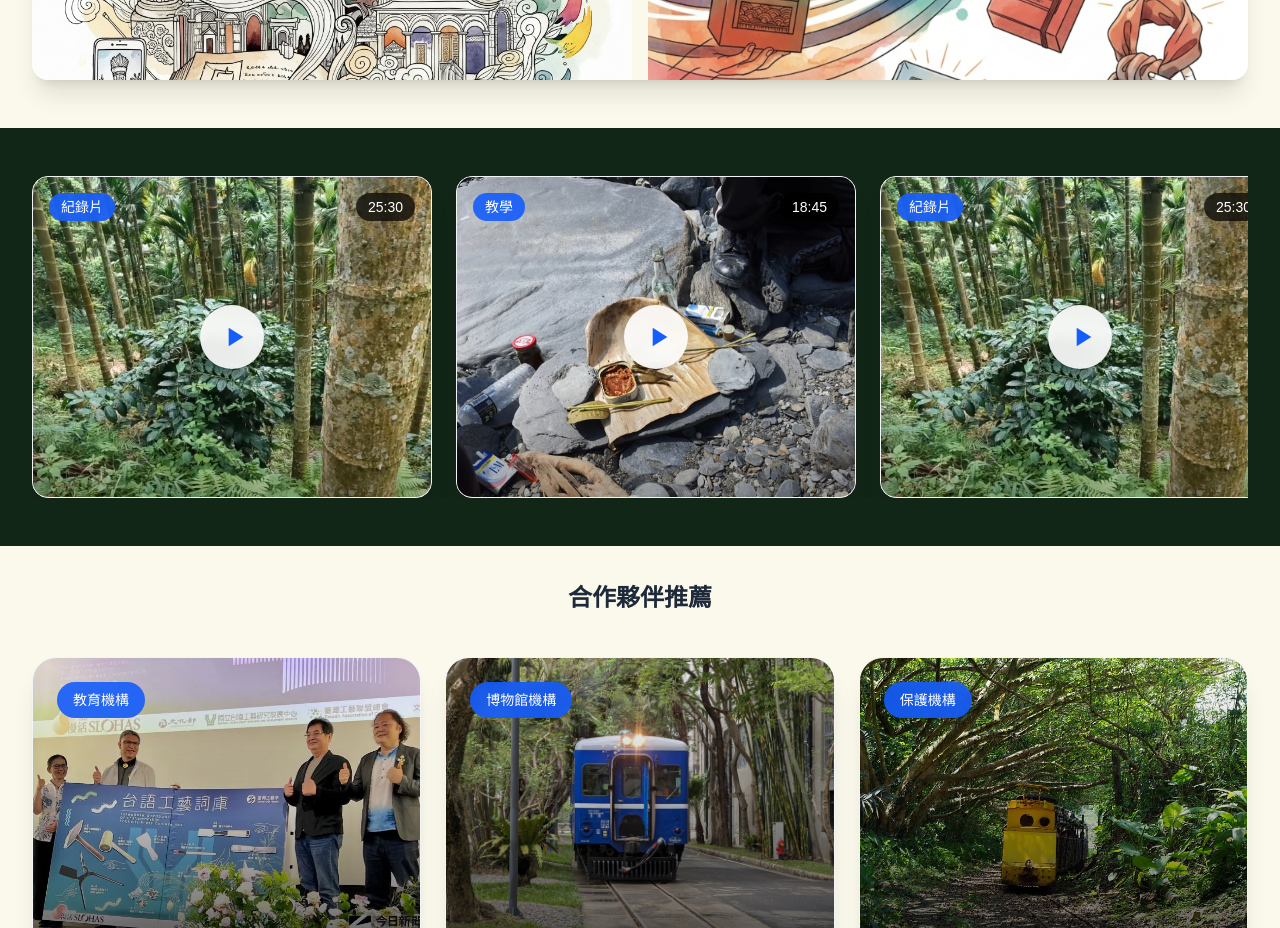
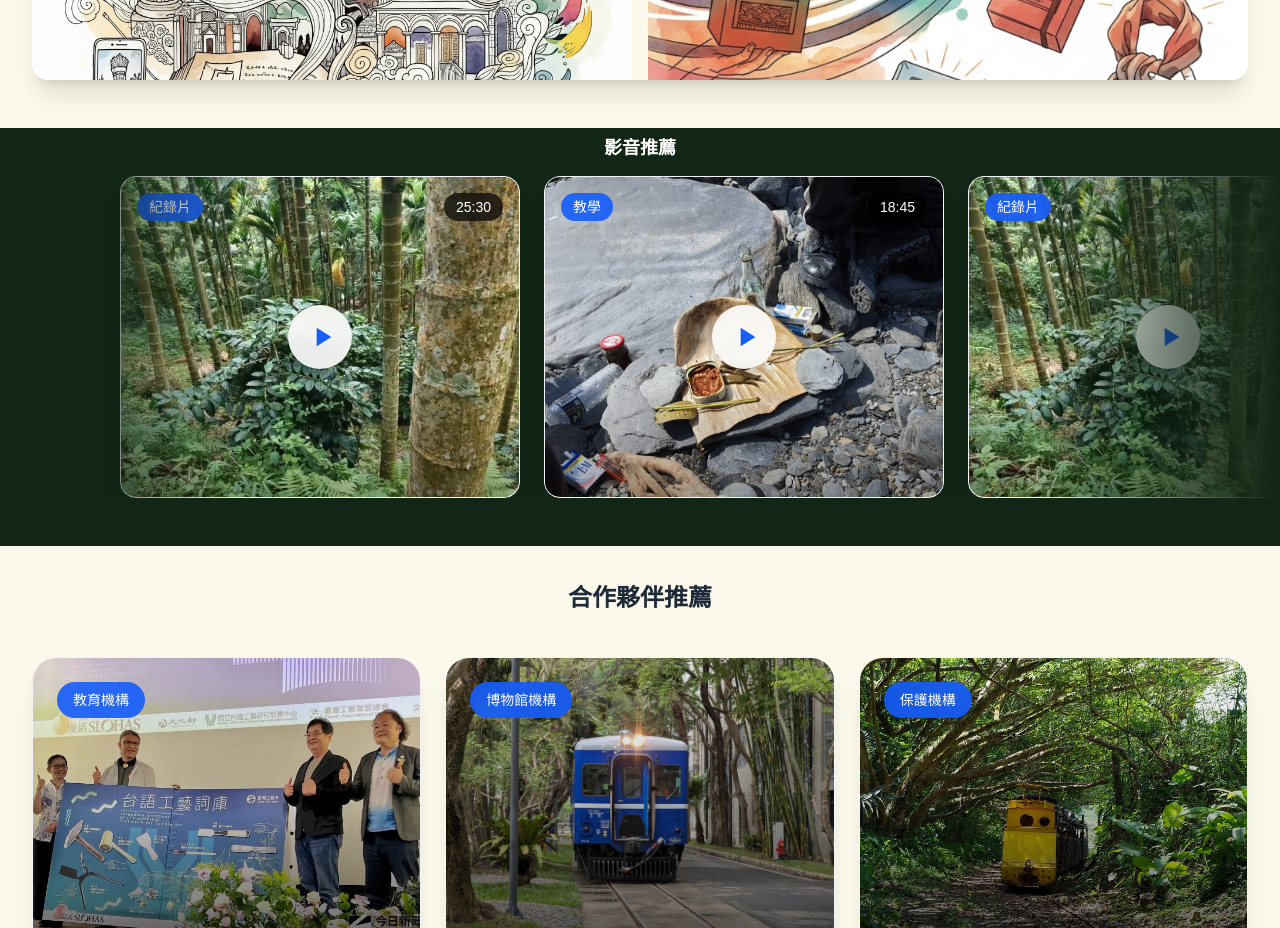
Before and after one commit to TW-tech/Cultural-Website, a Next.js app: page / in a window 1280 px wide. Shown: the part 2360-3288 px from the top of the page. Built offline with nearby package versions, Linux system fonts and the light colour scheme; a web font is replaced by a local one.

Commit message:
video ver2

```diff
--- a/src/components/sections/VideoRecommendations.tsx
+++ b/src/components/sections/VideoRecommendations.tsx
@@ -134,7 +134,8 @@ export default function VideoRecommendations() {
     return () => el?.removeEventListener("scroll", checkScroll);
   }, []);
 
-  const scroll = (direction: "left" | "right") => {
+  //move per video width
+  /*const scroll = (direction: "left" | "right") => {
     if (!scrollRef.current) return;
     const VidWidth  = (VideoRef.current ? VideoRef.current.offsetWidth : 0) + 24;
     const ContainerWidth = scrollRef.current.clientWidth;
@@ -142,30 +143,49 @@ export default function VideoRecommendations() {
     console.log("vidwith="+VidWidth);
 
     scrollRef.current.scrollBy({ left: direction === "left" ? -amount : amount, behavior: "smooth" });
+  };*/
+  //fix movement
+  const scroll = (direction: "left" | "right") => {
+    if (!scrollRef.current) return;
+    const amount = scrollRef.current.clientWidth * 0.4;
+    scrollRef.current.scrollBy({ left: direction === "left" ? -amount : amount, behavior: "smooth" });
   };
+
+
 
   return (
     <section
-      className="py-8 sm:py-10 lg:py-12 bg-[#122617]"
+      className="relative py-8 sm:py-10 lg:py-12 bg-[#122617]"
       onMouseEnter={() => setIsHovered(true)}
       onMouseLeave={() => setIsHovered(false)}
     >
-      <div className="max-w-7xl mx-auto px-4 sm:px-6 lg:px-8 relative">
+        {/* 標題區塊 */}
+        <div className="absolute top-1.5 left-1/2 -translate-x-1/2 z-10 text-white text-lg font-semibold">
+          影音推薦
+        </div>
+        <div className=" mx-auto px-0 sm:px-0 lg:px-0 relative">
+        {/* 漸層遮罩 */}
+        <div className="absolute left-0 w-16 sm:w-12 lg:w-60 h-full bg-gradient-to-r from-[#122617] to-transparent pointer-events-none z-10"></div>
+        <div className="absolute right-0 w-16 sm:w-12 lg:w-60 h-full bg-gradient-to-l from-[#122617] to-transparent pointer-events-none z-10"></div>
         {/* Arrow buttons */}
         {isHovered && showLeft && (
           <button
-            className="absolute left-0 top-1/2 -translate-y-1/2 z-10 p-2 bg-white/0 rounded-full shadow hover:bg-white/70"
+            className="absolute left-0 top-1/2 -translate-y-1/2 z-10 p-2 bg-white/0 rounded-full shadow hover:bg-white/10"
             onClick={() => scroll("left")}
           >
-            ←
+          <svg className="w-6 h-6" fill="none" stroke="currentColor" viewBox="0 0 24 24">
+              <path strokeLinecap="round" strokeLinejoin="round" strokeWidth={2} d="M15 19l-7-7 7-7" />
+            </svg>
           </button>
         )}
         {isHovered && showRight && (
           <button
-            className="absolute right-0 top-1/2 -translate-y-1/2 z-10 p-2 bg-white/0 rounded-full shadow hover:bg-white/70"
+            className="absolute right-0 top-1/2 -translate-y-1/2 z-10 p-2 bg-white/0 rounded-full shadow hover:bg-white/10"
             onClick={() => scroll("right")}
           >
-            →
+          <svg className="w-6 h-6" fill="none" stroke="currentColor" viewBox="0 0 24 24">
+              <path strokeLinecap="round" strokeLinejoin="round" strokeWidth={2} d="M9 5l7 7-7 7" />
+            </svg>
           </button>
         )}
 
@@ -178,7 +198,7 @@ export default function VideoRecommendations() {
             <div
               key={video.id}
               ref={VideoRef}
-              className="group relative min-w-[280px] sm:min-w-[320px] lg:min-w-[400px] bg-white rounded-2xl shadow-xl hover:shadow-2xl transition-all duration-500 transform hover:-translate-y-2 cursor-pointer overflow-hidden border border-gray-100"
+              className="group relative min-w-[280px] sm:min-w-[320px] lg:min-w-[400px] bg-white rounded-2xl shadow-xl hover:shadow-2xl transition-all duration-500 transform hover:-translate-y-2 cursor-pointer overflow-hidden border border-gray-100 first:ml-30 last:mr-30"
             >
               {/* 影片縮圖區域 */}
               <div className="relative h-64 sm:h-80 overflow-hidden">
```
